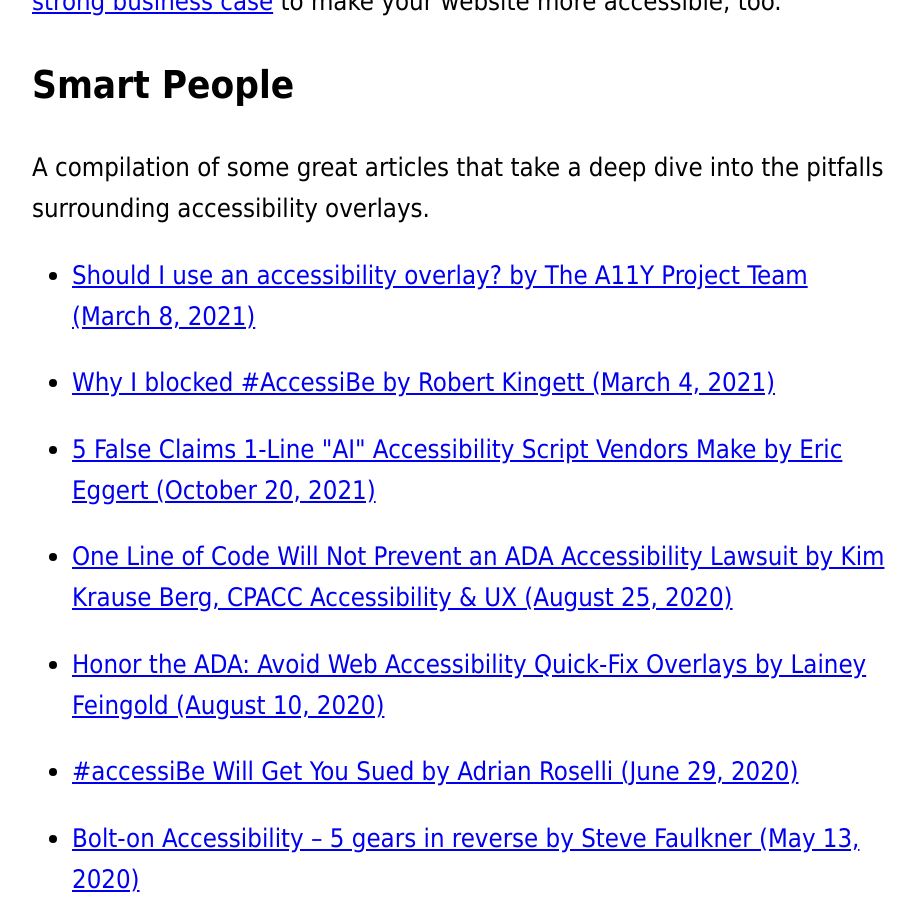
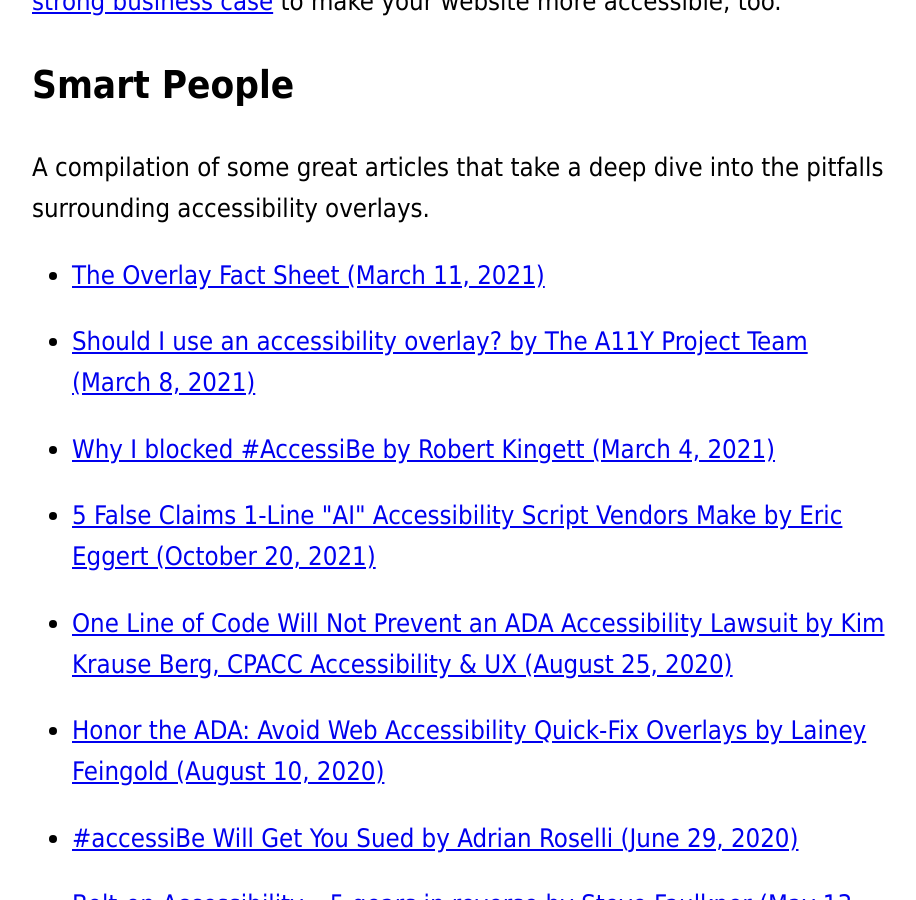
Before and after one commit to michaelspellacy/shouldiuseanaccessibilityoverlay-com, a Jekyll site: the page built from index.html, in a window 1280 px wide and 900 px high, scrolled down 2986 px. Shown: the whole window, without its empty margins (178-1094 px from the left). Built offline with Jekyll 4.4.1, drawn with Linux system fonts in a browser that asks for light colours.

Commit message:
Added @karlgroves Overlay Fact Sheet

```diff
--- a/index.html
+++ b/index.html
@@ -28,6 +28,7 @@
 <p>A compilation of some great articles that take a deep dive into the pitfalls surrounding accessibility overlays.</p>
 
 <ul>
+  <li><a href="https://overlayfactsheet.com/">The Overlay Fact Sheet (March 11, 2021)</a></li>
   <li><a href="https://www.a11yproject.com/posts/2021-03-08-should-i-use-an-accessibility-overlay/">Should I use an accessibility overlay? by The A11Y Project Team (March 8, 2021)</a></li>
   <li><a href="https://blindjournalist.wordpress.com/2021/03/04/why-i-blocked-accessibe/">Why I blocked #AccessiBe by Robert Kingett (March 4, 2021)</a></li>
   <li><a href="https://www.youtube.com/watch?v=e-3xlUarxRQ&ab_channel=EricEggert">5 False Claims 1-Line "AI" Accessibility Script Vendors Make by Eric Eggert (October 20, 2021)</a></li>
```
